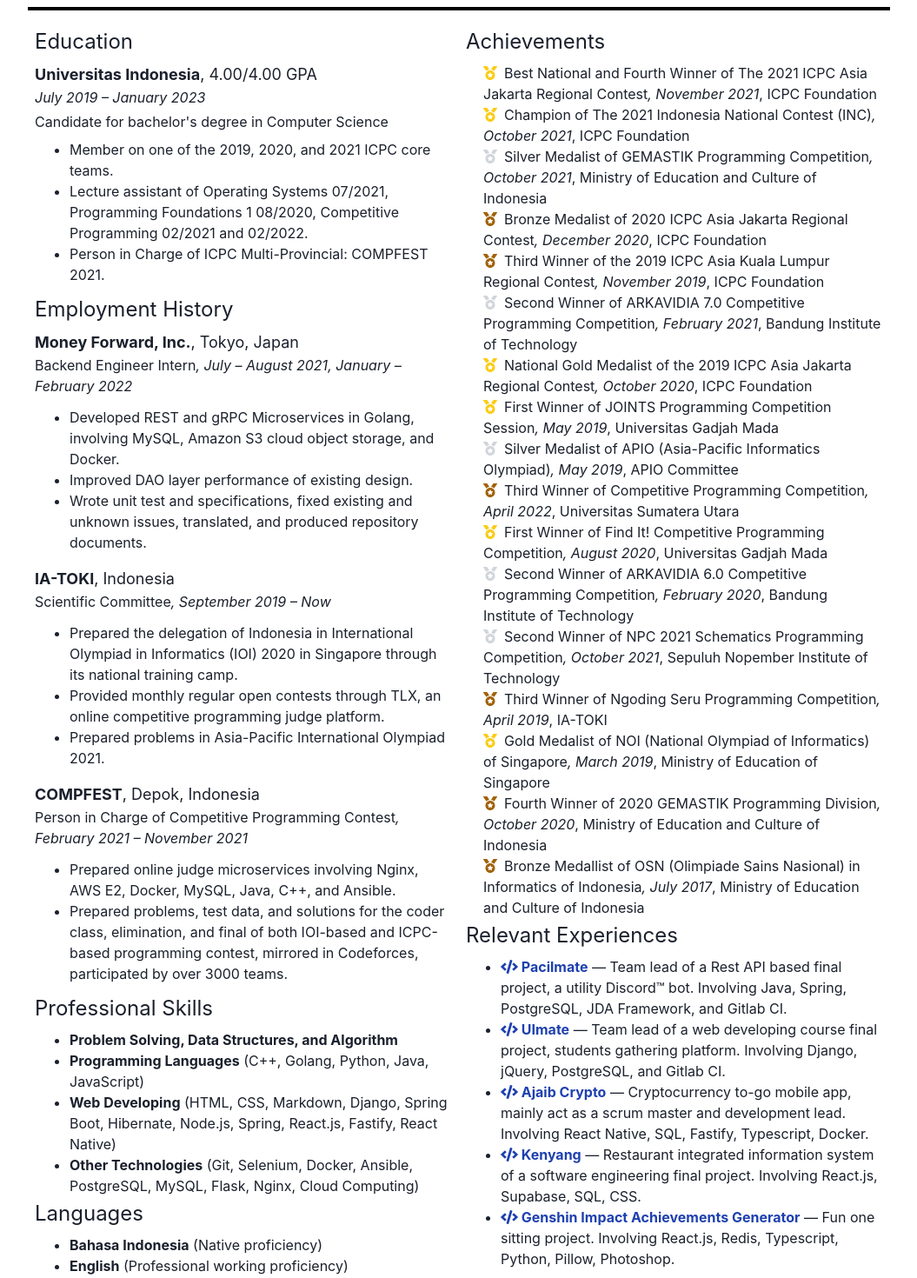
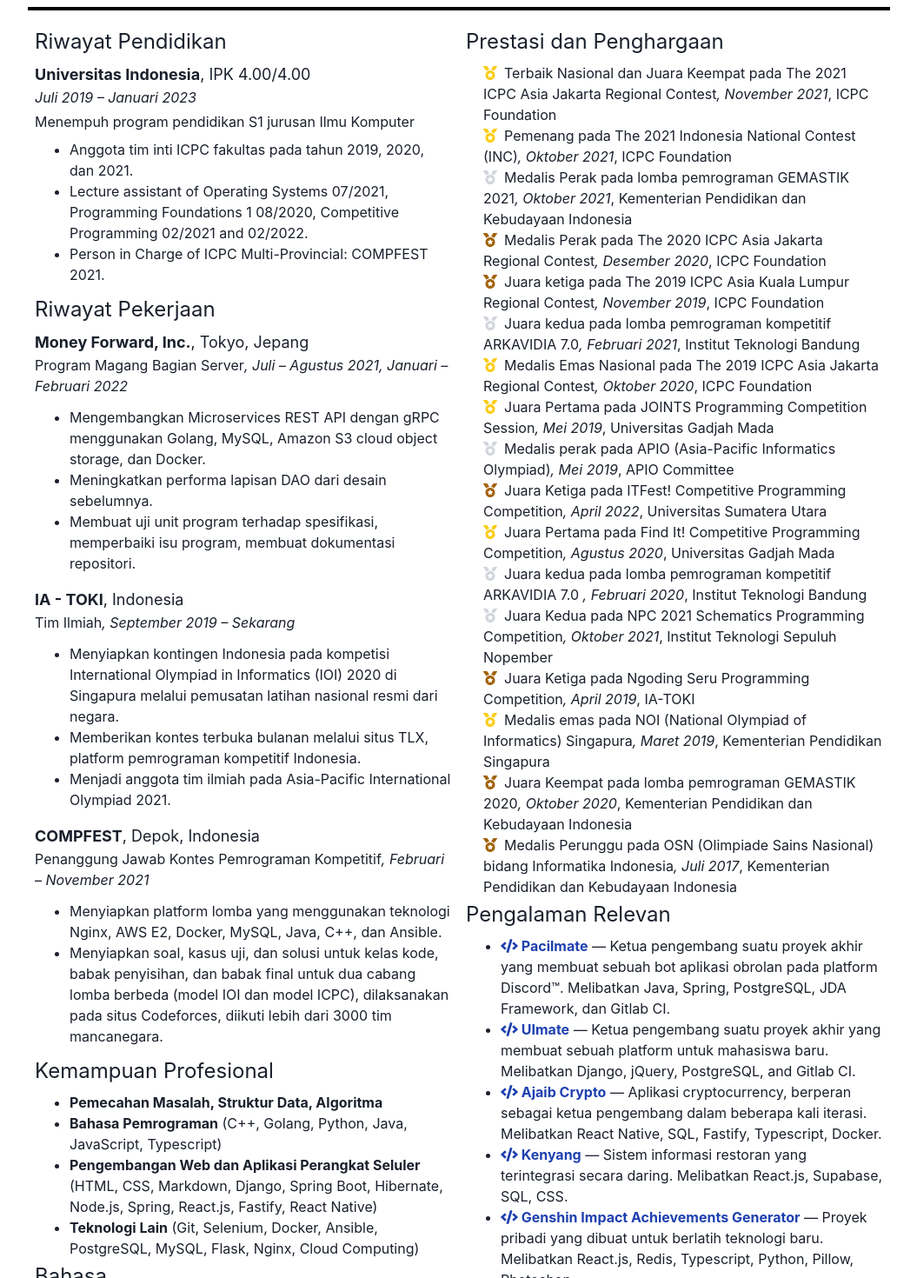
Before and after one commit to hockyy/DatCoolCV-UI, a Next.js app: page / in a window 1280 px wide. Shown: the part 160-1630 px from the top of the page at 87% size, without its empty margins (112-1167 px from the left). Built offline with nearby package versions, Linux system fonts and the light colour scheme; a web font is replaced by a local one.

Commit message:
Add bahasa Indonesia version

```diff
--- a/components/Item/EducationItem.js
+++ b/components/Item/EducationItem.js
@@ -6,7 +6,7 @@
     <Flex className={'flex-col mt-2 mb-2'}>
       <h3 className={'text-lg'}>
         <span className={'font-bold'}>{educationItem.name}</span>
-        {', ' + educationItem.gpa.toFixed(2) + '/' + educationItem.maxGpa.toFixed(2) + ' GPA'}
+        {', IPK ' + educationItem.gpa.toFixed(2) + '/' + educationItem.maxGpa.toFixed(2)}
       </h3>
       <h2 className={'text-md mb-1 italic'}>
         {educationItem.startPeriod + ' – ' + educationItem.endPeriod}
--- a/components/data.js
+++ b/components/data.js
@@ -3,7 +3,7 @@
     "firstName":"",
     "boldedName": "Hocky",
     "lastName": " Yudhiono",
-    "caption":"Software Engineer",
+    "caption":"Pengembang Perangkat Lunak",
     "website": "https://hocky.id",
     "bolded": 0,
     "location": "Pontianak, Indonesia",
@@ -14,181 +14,181 @@
   "education": [{
     "name": "Universitas Indonesia",
     "location": "Depok, Indonesia",
-    "startPeriod": "July 2019",
-    "endPeriod": "January 2023",
+    "startPeriod": "Juli 2019",
+    "endPeriod": "Januari 2023",
     "gpa": 4.0,
     "maxGpa": 4.0,
-    "description": "Candidate for bachelor's degree in Computer Science",
+    "description": "Menempuh program pendidikan S1 jurusan Ilmu Komputer",
     "items": [
-      "Member on one of the 2019, 2020, and 2021 ICPC core teams.",
+      "Anggota tim inti ICPC fakultas pada tahun 2019, 2020, dan 2021.",
       "Lecture assistant of Operating Systems 07/2021, Programming Foundations 1 08/2020, Competitive Programming 02/2021 and 02/2022.",
       "Person in Charge of ICPC Multi-Provincial: COMPFEST 2021."
     ]
   }],
   "employment": [{
     "name": "Money Forward, Inc.",
-    "location": "Tokyo, Japan",
-    "position": "Backend Engineer Intern",
-    "startPeriod": "July",
-    "endPeriod": "August 2021, January – February 2022",
+    "location": "Tokyo, Jepang",
+    "position": "Program Magang Bagian Server",
+    "startPeriod": "Juli",
+    "endPeriod": "Agustus 2021, Januari – Februari 2022",
     "items": [
-      "Developed REST and gRPC Microservices in Golang, involving MySQL, Amazon S3 cloud object storage, and Docker.",
-      "Improved DAO layer performance of existing design.",
-      "Wrote unit test and specifications, fixed existing and unknown issues, translated, and produced repository documents."
+      "Mengembangkan Microservices REST API dengan gRPC menggunakan Golang, MySQL, Amazon S3 cloud object storage, dan Docker.",
+      "Meningkatkan performa lapisan DAO dari desain sebelumnya.",
+      "Membuat uji unit program terhadap spesifikasi, memperbaiki isu program, membuat dokumentasi repositori."
     ]
   },{
-    "name": "IA-TOKI",
+    "name": "IA - TOKI",
     "location": "Indonesia",
-    "position": "Scientific Committee",
+    "position": "Tim Ilmiah",
     "startPeriod": "September 2019",
-    "endPeriod": "Now",
+    "endPeriod": "Sekarang",
     "items": [
-      "Prepared the delegation of Indonesia in International Olympiad in Informatics (IOI) 2020 in Singapore through its national training camp.",
-      "Provided monthly regular open contests through TLX, an online competitive programming judge platform.",
-      "Prepared problems in Asia-Pacific International Olympiad 2021."
+      "Menyiapkan kontingen Indonesia pada kompetisi International Olympiad in Informatics (IOI) 2020 di Singapura melalui pemusatan latihan nasional resmi dari negara.",
+      "Memberikan kontes terbuka bulanan melalui situs TLX, platform pemrograman kompetitif Indonesia.",
+      "Menjadi anggota tim ilmiah pada Asia-Pacific International Olympiad 2021."
     ]
   },{
       "name": "COMPFEST",
       "location": "Depok, Indonesia",
-      "position": "Person in Charge of Competitive Programming Contest",
-      "startPeriod": "February 2021",
+      "position": "Penanggung Jawab Kontes Pemrograman Kompetitif",
+      "startPeriod": "Februari",
       "endPeriod": "November 2021",
       "items": [
-        "Prepared online judge microservices involving Nginx, AWS E2, Docker, MySQL, Java, C++, and Ansible.",
-        "Prepared problems, test data, and solutions for the coder class, elimination, and final of both IOI-based and ICPC-based programming contest, mirrored in Codeforces, participated by over 3000 teams."
+        "Menyiapkan platform lomba yang menggunakan teknologi Nginx, AWS E2, Docker, MySQL, Java, C++, dan Ansible.",
+        "Menyiapkan soal, kasus uji, dan solusi untuk kelas kode, babak penyisihan, dan babak final untuk dua cabang lomba berbeda (model IOI dan model ICPC), dilaksanakan pada situs Codeforces, diikuti lebih dari 3000 tim mancanegara."
       ]
     }
   ],
   "skills": [
     {
-      "name": "Problem Solving, Data Structures, and Algorithm",
+      "name": "Pemecahan Masalah, Struktur Data, Algoritma",
       "desc": ""
     },
     {
-      "name": "Programming Languages",
-      "desc": "C++, Golang, Python, Java, JavaScript"
+      "name": "Bahasa Pemrograman",
+      "desc": "C++, Golang, Python, Java, JavaScript, Typescript"
     },
     {
-      "name": "Web Developing",
+      "name": "Pengembangan Web dan Aplikasi Perangkat Seluler",
       "desc": "HTML, CSS, Markdown, Django, Spring Boot, Hibernate, Node.js, Spring, React.js, Fastify, React Native"
     },
     {
-      "name": "Other Technologies",
+      "name": "Teknologi Lain",
       "desc": "Git, Selenium, Docker, Ansible, PostgreSQL, MySQL, Flask, Nginx, Cloud Computing"
     }
   ],
   "languages": [
     {
       "name": "Bahasa Indonesia",
-      "desc": "Native proficiency"
+      "desc": "Bahasa ibu"
     },
     {
-      "name": "English",
-      "desc": "Professional working proficiency"
+      "name": "Bahasa Inggris",
+      "desc": "Tingkat kelancaran untuk bekerja"
     }
   ],
   "achievements": [
     {
       "medal": "gold",
-      "name": "Best National and Fourth Winner of The 2021 ICPC Asia Jakarta Regional Contest",
+      "name": "Terbaik Nasional dan Juara Keempat pada The 2021 ICPC Asia Jakarta Regional Contest",
       "date": "November 2021",
       "issuer": "ICPC Foundation"
     },
     {
       "medal": "gold",
-      "name": "Champion of The 2021 Indonesia National Contest (INC)",
-      "date": "October 2021",
+      "name": "Pemenang pada The 2021 Indonesia National Contest (INC)",
+      "date": "Oktober 2021",
       "issuer": "ICPC Foundation"
     },
     {
       "medal": "silver",
-      "name": "Silver Medalist of GEMASTIK Programming Competition",
-      "date": "October 2021",
-      "issuer": "Ministry of Education and Culture of Indonesia"
+      "name": "Medalis Perak pada lomba pemrograman GEMASTIK 2021",
+      "date": "Oktober 2021",
+      "issuer": "Kementerian Pendidikan dan Kebudayaan Indonesia"
     },
     {
       "medal": "bronze",
-      "name": "Bronze Medalist of 2020 ICPC Asia Jakarta Regional Contest",
-      "date": "December 2020",
+      "name": "Medalis Perak pada The 2020 ICPC Asia Jakarta Regional Contest",
+      "date": "Desember 2020",
       "issuer": "ICPC Foundation"
     },
     {
       "medal": "bronze",
-      "name": "Third Winner of the 2019 ICPC Asia Kuala Lumpur Regional Contest",
+      "name": "Juara ketiga pada The 2019 ICPC Asia Kuala Lumpur Regional Contest",
       "date": "November 2019",
       "issuer": "ICPC Foundation"
     },
     {
       "medal": "silver",
-      "name": "Second Winner of ARKAVIDIA 7.0 Competitive Programming Competition",
-      "date": "February 2021",
-      "issuer": "Bandung Institute of Technology"
+      "name": "Juara kedua pada lomba pemrograman kompetitif ARKAVIDIA 7.0",
+      "date": "Februari 2021",
+      "issuer": "Institut Teknologi Bandung"
     },
     {
       "medal": "gold",
-      "name": "National Gold Medalist of the 2019 ICPC Asia Jakarta Regional Contest",
-      "date": "October 2020",
+      "name": "Medalis Emas Nasional pada The 2019 ICPC Asia Jakarta Regional Contest",
+      "date": "Oktober 2020",
       "issuer": "ICPC Foundation"
     },
     {
       "medal": "gold",
-      "name": "First Winner of JOINTS Programming Competition Session",
-      "date": "May 2019",
+      "name": "Juara Pertama pada JOINTS Programming Competition Session",
+      "date": "Mei 2019",
       "issuer": "Universitas Gadjah Mada"
     },
     {
       "medal": "silver",
-      "name": "Silver Medalist of APIO (Asia-Pacific Informatics Olympiad)",
-      "date": "May 2019",
+      "name": "Medalis perak pada APIO (Asia-Pacific Informatics Olympiad)",
+      "date": "Mei 2019",
       "issuer": "APIO Committee"
     },
     {
       "medal": "bronze",
-      "name": "Third Winner of Competitive Programming Competition",
+      "name": "Juara Ketiga pada ITFest! Competitive Programming Competition",
       "date": "April 2022",
       "issuer": "Universitas Sumatera Utara"
     },
     {
       "medal": "gold",
-      "name": "First Winner of Find It! Competitive Programming Competition",
-      "date": "August 2020",
+      "name": "Juara Pertama pada Find It! Competitive Programming Competition",
+      "date": "Agustus 2020",
       "issuer": "Universitas Gadjah Mada"
     },
     {
       "medal": "silver",
-      "name": "Second Winner of ARKAVIDIA 6.0 Competitive Programming Competition",
-      "date": "February 2020",
-      "issuer": "Bandung Institute of Technology"
+      "name": "Juara kedua pada lomba pemrograman kompetitif ARKAVIDIA 7.0 ",
+      "date": "Februari 2020",
+      "issuer": "Institut Teknologi Bandung"
     },
     {
       "medal": "silver",
-      "name": "Second Winner of NPC 2021 Schematics Programming Competition",
-      "date": "October 2021",
-      "issuer": "Sepuluh Nopember Institute of Technology"
+      "name": "Juara Kedua pada NPC 2021 Schematics Programming Competition",
+      "date": "Oktober 2021",
+      "issuer": "Institut Teknologi Sepuluh Nopember"
     },
     {
       "medal": "bronze",
-      "name": "Third Winner of Ngoding Seru Programming Competition",
+      "name": "Juara Ketiga pada Ngoding Seru Programming Competition",
       "date": "April 2019",
       "issuer": "IA-TOKI"
     },
     {
       "medal": "gold",
-      "name": "Gold Medalist of NOI (National Olympiad of Informatics) of Singapore",
-      "date": "March 2019",
-      "issuer": "Ministry of Education of Singapore"
+      "name": "Medalis emas pada NOI (National Olympiad of Informatics) Singapura",
+      "date": "Maret 2019",
+      "issuer": "Kementerian Pendidikan Singapura"
     },
     {
       "medal": "bronze",
-      "name": "Fourth Winner of 2020 GEMASTIK Programming Division",
-      "date": "October 2020",
-      "issuer": "Ministry of Education and Culture of Indonesia"
+      "name": "Juara Keempat pada lomba pemrograman GEMASTIK 2020",
+      "date": "Oktober 2020",
+      "issuer": "Kementerian Pendidikan dan Kebudayaan Indonesia"
     },
     {
       "medal": "bronze",
-      "name": "Bronze Medallist of OSN (Olimpiade Sains Nasional) in Informatics of Indonesia",
-      "date": "July 2017",
-      "issuer": "Ministry of Education and Culture of Indonesia"
+      "name": "Medalis Perunggu pada OSN (Olimpiade Sains Nasional) bidang Informatika Indonesia",
+      "date": "Juli 2017",
+      "issuer": "Kementerian Pendidikan dan Kebudayaan Indonesia"
     },
   ],
   "others": [
@@ -198,7 +198,7 @@
         "url": "https://gitlab.com/pacilmate/pacilmate",
         "name": "Pacilmate"
       },
-      "desc": "Team lead of a Rest API based final project, a utility Discord™ bot. Involving Java, Spring, PostgreSQL, JDA Framework, and Gitlab CI."
+      "desc": "Ketua pengembang suatu proyek akhir yang membuat sebuah bot aplikasi obrolan pada platform Discord™. Melibatkan Java, Spring, PostgreSQL, JDA Framework, dan Gitlab CI."
     },
     {
       "name": {
@@ -206,7 +206,7 @@
         "url": "https://gitlab.com/uimatedev/uimate-2",
         "name": "UImate"
       },
-      "desc": "Team lead of a web developing course final project, students gathering platform. Involving Django, jQuery, PostgreSQL, and Gitlab CI."
+      "desc": "Ketua pengembang suatu proyek akhir yang membuat sebuah platform untuk mahasiswa baru. Melibatkan Django, jQuery, PostgreSQL, and Gitlab CI."
     },
     {
       "name": {
@@ -214,7 +214,7 @@
         "url": "https://gitlab.cs.ui.ac.id/ppl-fasilkom-ui/2022/Kelas-D/ajaib/ajaib-frontend",
         "name": "Ajaib Crypto"
       },
-      "desc": "Cryptocurrency to-go mobile app, mainly act as a scrum master and development lead. Involving React Native, SQL, Fastify, Typescript, Docker."
+      "desc": "Aplikasi cryptocurrency, berperan sebagai ketua pengembang dalam beberapa kali iterasi. Melibatkan React Native, SQL, Fastify, Typescript, Docker."
     },
     {
       "name": {
@@ -222,7 +222,7 @@
         "url": "https://gitlab.com/ganiirsyadi/kenyang-fe",
         "name": "Kenyang"
       },
-      "desc": "Restaurant integrated information system of a software engineering final project. Involving React.js, Supabase, SQL, CSS."
+      "desc": "Sistem informasi restoran yang terintegrasi secara daring. Melibatkan React.js, Supabase, SQL, CSS."
     },
     {
       "name": {
@@ -230,7 +230,7 @@
         "url": "https://github.com/hockyy/GenshinAchievements",
         "name": "Genshin Impact Achievements Generator"
       },
-      "desc": "Fun one sitting project. Involving React.js, Redis, Typescript, Python, Pillow, Photoshop."
+      "desc": "Proyek pribadi yang dibuat untuk berlatih teknologi baru. Melibatkan React.js, Redis, Typescript, Python, Pillow, Photoshop."
     }
   ]
 }
--- a/pages/index.js
+++ b/pages/index.js
@@ -43,7 +43,7 @@
             </span>
                 {data.info.lastName}
               </h1>
-              <h1 className={'text-3xl'}>
+              <h1 className={'text-3xl'} >
                 {data.info.caption}
               </h1>
             </div>
@@ -87,20 +87,20 @@
         <Flex className={'flex-col md:flex-row'}>
           <Flex className={'p-2 flex-col md:w-6/12'} key={'left'}>
             <SectionContainer key='education'>
-              <h2 className={'text-2xl'}>Education</h2>
+              <h2 className={'text-2xl'}>Riwayat Pendidikan</h2>
               {
                 data.education.map((educationItem, idx) => (<EducationItem key={idx} educationItem={educationItem}/>))
               }
             </SectionContainer>
 
             <SectionContainer key={'employment'}>
-              <h2 className={'text-2xl'}>Employment History</h2>
+              <h2 className={'text-2xl'}>Riwayat Pekerjaan</h2>
               {
                 data.employment.map((employmentItem, idx) => (<EmploymentItem key={idx} employmentItem={employmentItem}/>))
               }
             </SectionContainer>
             <SectionContainer key={'skills'}>
-              <h2 className={'text-2xl'}>Professional Skills</h2>
+              <h2 className={'text-2xl'}>Kemampuan Profesional</h2>
               <UnorderedList>
                 {
                   data.skills.map((skillItem,idx) => (<SkillItem skillItem={skillItem} key={idx}/>))
@@ -109,7 +109,7 @@
             </SectionContainer>
 
             <SectionContainer key={'languages'}>
-              <h2 className={'text-2xl'}>Languages</h2>
+              <h2 className={'text-2xl'}>Bahasa</h2>
               <UnorderedList>
                 {
                   data.languages.map((languageItem, idx) => (<LanguageItem languageItem={languageItem}  key={idx}/>))
@@ -123,7 +123,7 @@
           <Flex className={'p-2 flex-col md:w-6/12'} key ='right'>
 
            <SectionContainer key={'achievements'}>
-              <h2 className={'text-2xl'}>Achievements</h2>
+              <h2 className={'text-2xl'}>Prestasi dan Penghargaan</h2>
               <UnorderedListSmall>
                 {
                   data.achievements.map((achievementItem, idx) => (<AchievementItem achievementItem={achievementItem} key={idx}/>))
@@ -133,7 +133,7 @@
 
 
             <SectionContainer key={'experiences'}>
-              <h2 className={'text-2xl'}>Relevant Experiences</h2>
+              <h2 className={'text-2xl'}>Pengalaman Relevan</h2>
               <UnorderedList>
                 {
                   data.others.map((experienceItem, idx) => (<ExperienceItem experienceItem={experienceItem} key={idx}/>))
```
